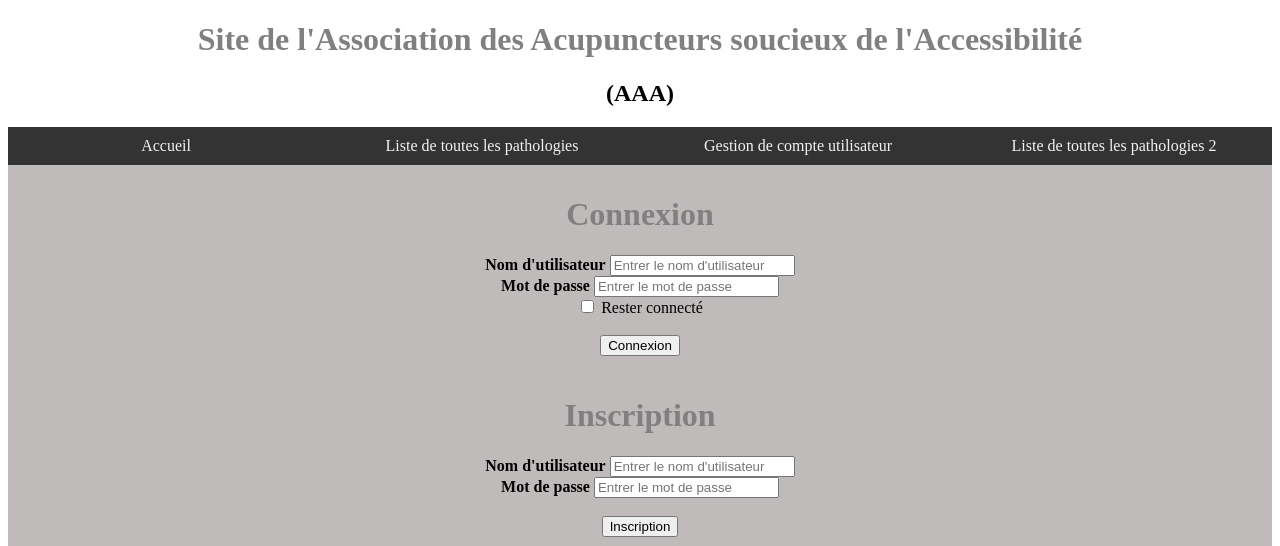
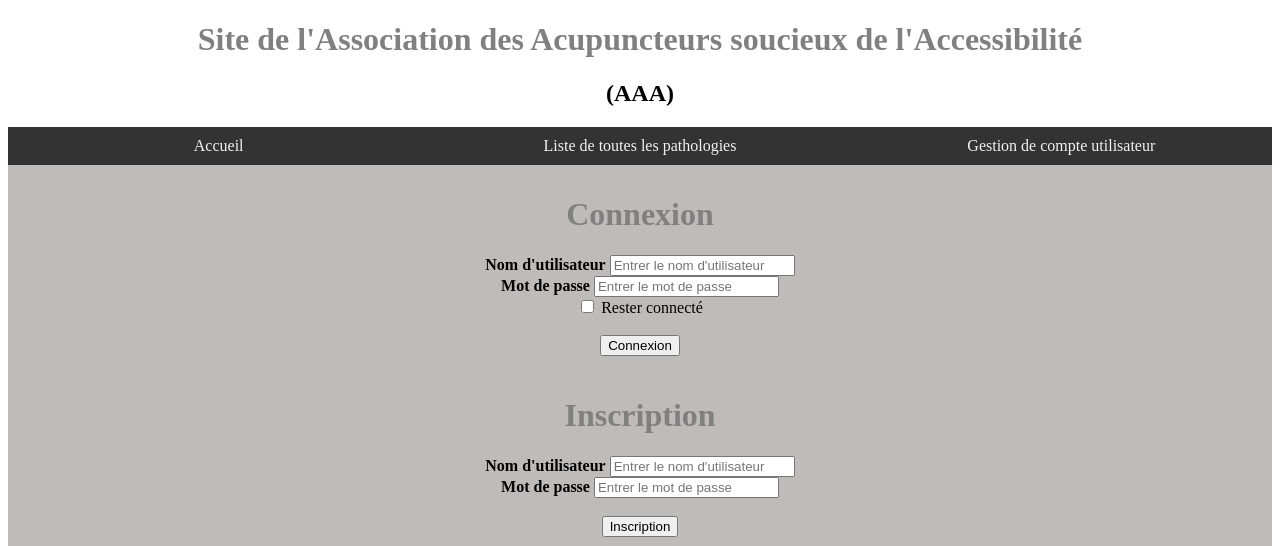
Before and after one commit to tom-test1/TLI, a PHP site: page / in a window 1280 px wide. Shown: the top 546 px of the page. Run offline with PHP 8.4, Linux system fonts and the light colour scheme.

Commit message:
Plus de page3

```diff
--- a/index.html
+++ b/index.html
@@ -22,8 +22,6 @@
     <a href=./page1.html>Liste de toutes les pathologies</a>
 
     <a href=./page2.html>Gestion de compte utilisateur</a>
-
-    <a href=./page3.html>Liste de toutes les pathologies 2</a>
 
 </div>
 
--- a/indexcss.css
+++ b/indexcss.css
@@ -50,7 +50,7 @@ caption {
 /* Style de la barre de navigation */
 .menuDuHaut {
   display: grid;
-  grid-template-columns: repeat(4,1fr);
+  grid-template-columns: repeat(3,1fr);
   overflow: hidden; /*avoir la barre du menu jusqu'au bout*/
   background-color: #333; /*gris-noir*/
   width: 100%;
--- a/page1.html
+++ b/page1.html
@@ -23,8 +23,6 @@
     <a href=./page1.html>Liste de toutes les pathologies</a>
 
     <a href=./page2.html>Gestion de compte utilisateur</a>
-
-    <a href=./page3.html>Liste de toutes les pathologies 2</a>
 
 </div>
 
--- a/page2.html
+++ b/page2.html
@@ -23,8 +23,6 @@
     <a href=./page1.html>Liste de toutes les pathologies</a>
 
     <a href=./page2.html>Gestion de compte utilisateur</a>
-
-    <a href=./page3.html>Liste de toutes les pathologies 2</a>
 
 </div>
 
--- a/page3.html
+++ b/page3.html
@@ -21,8 +21,6 @@
     <a href=./page1.html>Liste de toutes les pathologies</a>
 
     <a href=./page2.html>Gestion de compte utilisateur</a>
-
-    <a href=./page3.html>Liste de toutes les pathologies 2</a>
 
 </div>
 
```
Also changed, not shown: lancerRecherche.php (+0 -32 lines).
